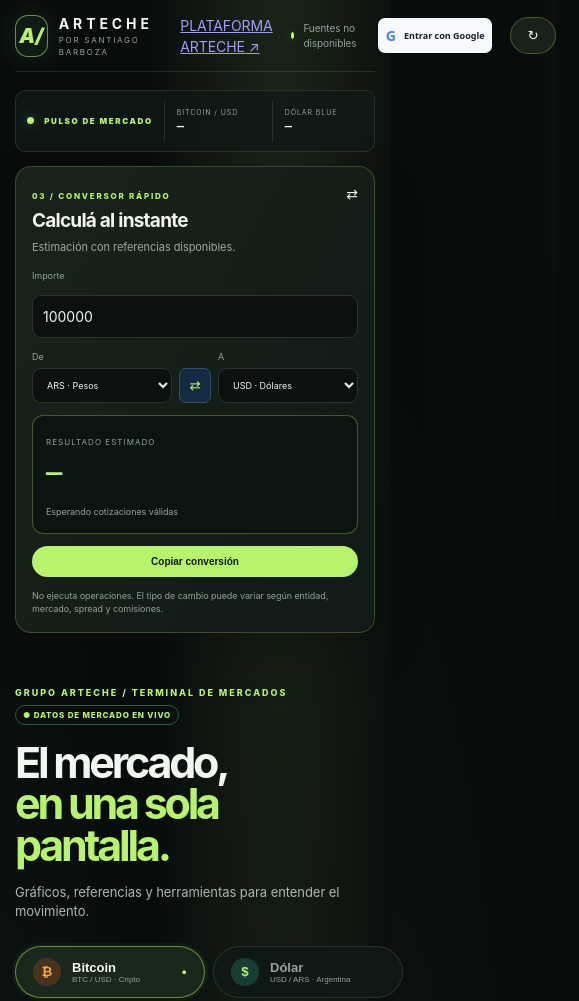
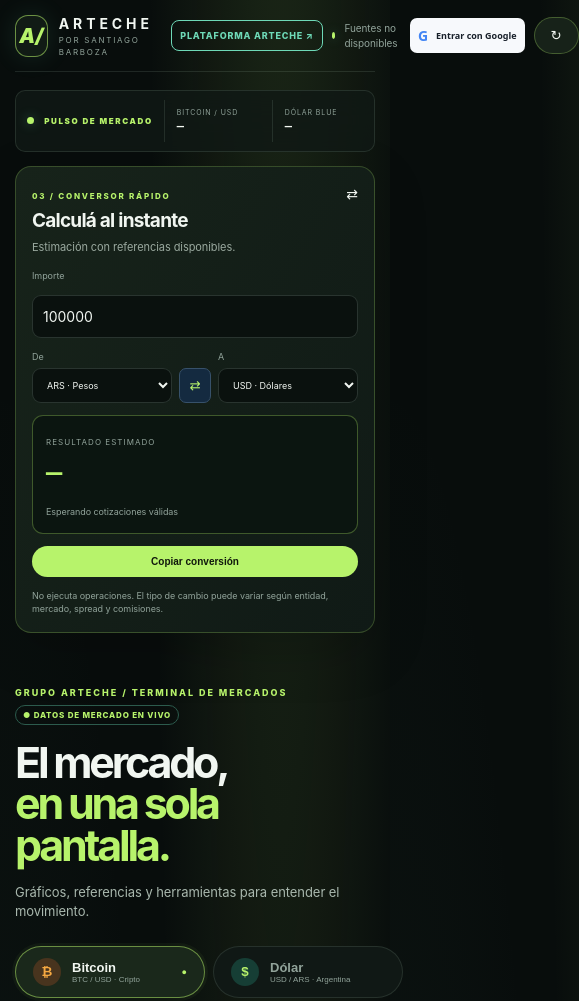
Before and after one commit to institutocabildo-ui/arteche-cotiza, a website: page index.html in a window 390 px wide. Shown: the top 1001 px of the page, 579 px wide, since content can reach past the window. Drawn offline with Linux system fonts and the light colour scheme; no server answers.

Commit message:
Style unified platform link on website

```diff
--- a/styles.css
+++ b/styles.css
@@ -166,3 +166,5 @@ footer{border-color:var(--line);padding:24px 0 30px}
  .quote-main strong{font-size:25px}
  .chart-frame{height:340px}
 }
+
+.platform-link{display:inline-flex;align-items:center;justify-content:center;padding:9px 13px;border:1px solid #6ed9b7;border-radius:8px;color:#6ed9b7;text-decoration:none;font-size:10px;font-weight:800;letter-spacing:.09em;white-space:nowrap}.platform-link:hover{background:#6ed9b71a}@media(max-width:760px){.platform-link{font-size:9px;padding:8px}.topbar{gap:9px}}
```
